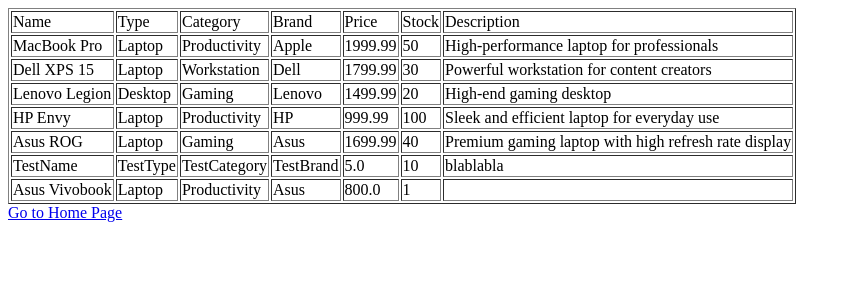
After one commit to PierreDevC/projet_python_app_web_fonc, a Flask app: page /list in a window 1280 px wide. The commit adds this page. Shown: the top 300 px of the page, without its empty margins (0-851 px from the left). Run offline with Flask 3, Linux system fonts and the light colour scheme; data comes from the database, SQL or seed files in the repository; both versions use the stored data as it was after the commit.

Commit message:
functional app

```diff
--- a/app.py
+++ b/app.py
@@ -3,7 +3,7 @@
 from products import Products
 from users import User
 
-import sqlite3 as sql
+import sqlite3
 
 app = Flask(__name__)
 
@@ -19,18 +19,18 @@
 def addrec():
       if request.method == 'POST':
             try:
-                product_name = request.form['product_name']
-                product_type = request.form['product_type']
-                product_category = request.form['product_category']
-                product_brand = request.form['product_brand']
-                product_price = request.form['product_price']
-                product_stock = request.form['product_stock']
-                product_desc = request.form['product_desc']
+                name = request.form['product_name']
+                type = request.form['product_type']
+                category = request.form['product_category']
+                brand = request.form['product_brand']
+                price = request.form['product_price']
+                stock = request.form['product_stock']
+                desc = request.form['product_desc']
 
+                # Instance de l'objet de produit
+                new_product = Products(name, type, category, brand, price, stock, desc)
 
-                # ajouter un produit en utilisant la clase produits
-
-                with sql.connect('inventory.db') as conn:
+                with sqlite3.connect('inventory.db') as conn:
                         cursor = conn.cursor()
                         cursor.execute('''
                         CREATE TABLE IF NOT EXISTS products (
@@ -46,16 +46,14 @@
                         )
                         ''')
 
-                        cur.execute(f"INSERT INTO products {product_name}, {product_type}, {product_category}, {product_brand}")
+                        # éviter l'injection sql en utilisant des requêtes paramètrées
+                        sql = "INSERT INTO products (name, type, category, brand, price, stock, description) VALUES (?, ?, ?, ?, ?, ?, ?)"
+                        args = (new_product.name, new_product.type, new_product.category, new_product.brand, new_product.price, new_product.stock, new_product.description)
+                        cursor = conn.execute(sql, args)
+                        conn.commit()
+                        msg = "Product successfully added"
 
-                        product_obj = Products("MacBook Pro", "Laptop", "Productivity", "Apple", 1999.99, 50, "High-performance laptop for professionals")
-
-
-                with sql.connect('inventory.db') as conn:
-                        cur = conn.cursor()
-                        cur.execute("INSERT INTO students (name, addr, city, pin) VALUES (?,?,?,?)")
-
-                        msg = "Record successfully added"
+                        # utiliser add_product
 
             except:
                 conn.rollback()
@@ -66,6 +64,21 @@
                 return render_template("result.html", msg=msg)
 
 
+@app.route('/list')
+def list():
+        with sqlite3.connect('inventory.db') as conn:
+                conn.row_factory = sqlite3.Row
+                cursor = conn.cursor()
+                cursor.execute('''SELECT * from products''')
+                rows = cursor.fetchall()
+                return render_template("list.html",rows=rows)
+
+
+
+
+
+
+
 
 
 if __name__ == '__main__':
--- /dev/null
+++ b/templates/list.html
@@ -0,0 +1,34 @@
+<!DOCTYPE html>
+<html lang="en">
+<head>
+    <meta charset="UTF-8">
+    <meta name="viewport" content="width=device-width, initial-scale=1.0">
+    <title>Document</title>
+</head>
+<body>
+    <table border="1">
+        <thead>
+            <td>Name</td>
+            <td>Type</td>
+            <td>Category</td>
+            <td>Brand</td>
+            <td>Price</td>
+            <td>Stock</td>
+            <td>Description</td>
+        </thead>
+
+        {% for row in rows %}
+        <tr>
+            <td>{{row['name']}}</td>
+            <td>{{row['type']}}</td>
+            <td>{{row['category']}}</td>
+            <td>{{row['brand']}}</td>
+            <td>{{row['price']}}</td>
+            <td>{{row['stock']}}</td>
+            <td>{{row['description']}}</td>
+        </tr>
+        {% endfor %}
+    </table>
+    <a href="/" >Go to Home Page</a>
+</body>
+</html>
--- a/templates/products.html
+++ b/templates/products.html
@@ -13,7 +13,7 @@
     </style>
 </head>
 <body>
-    <form  accept="{{ url_for('addrec')}}" method="POST">
+    <form action="{{ url_for('addrec')}}" method="POST">
         <label for="name">Product Name:</label>
         <input type="text" name="product_name" id=""><br>
         <label for="type">Product Type:</label>
```
Also changed, not shown: inventory.db.
